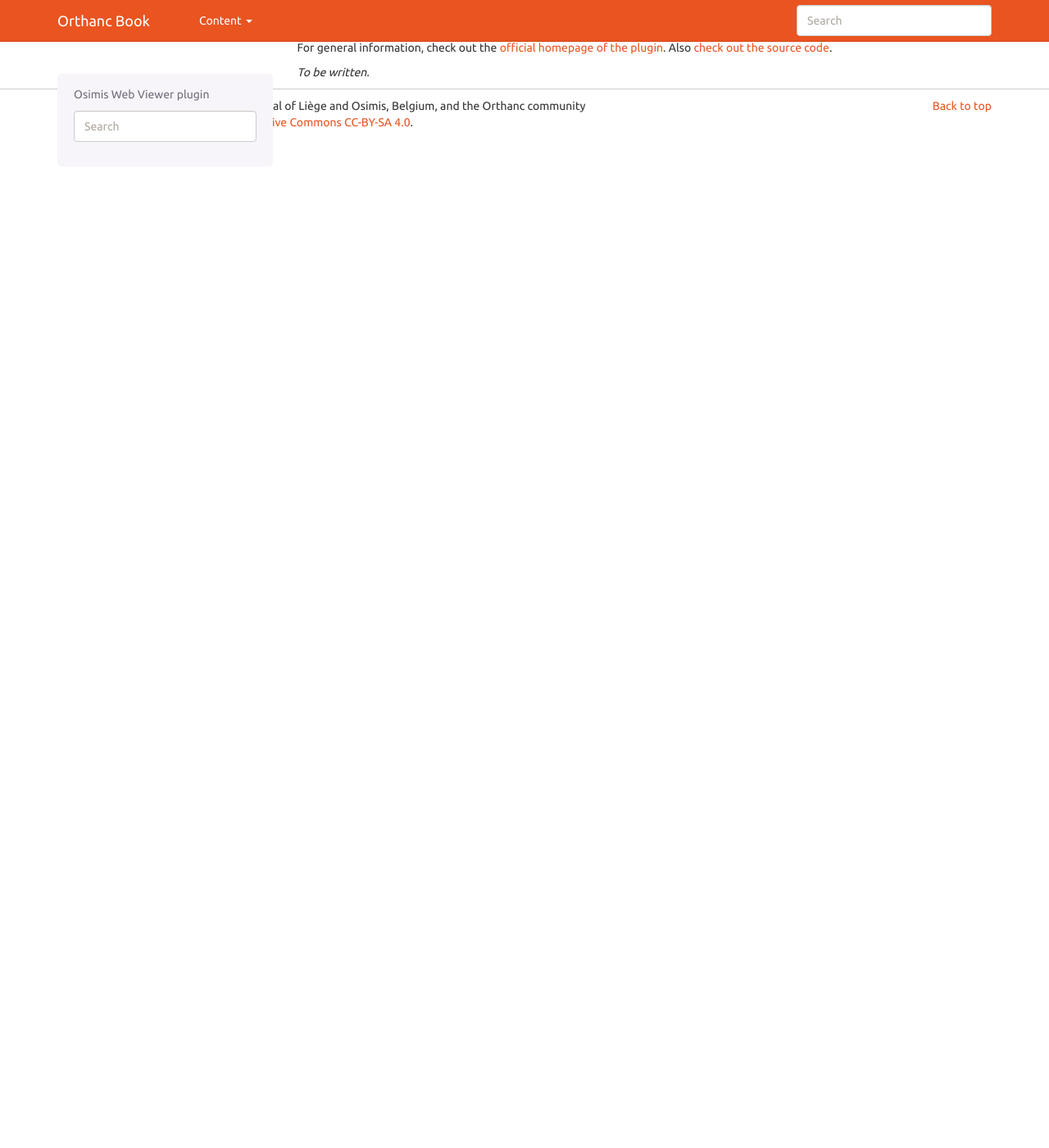
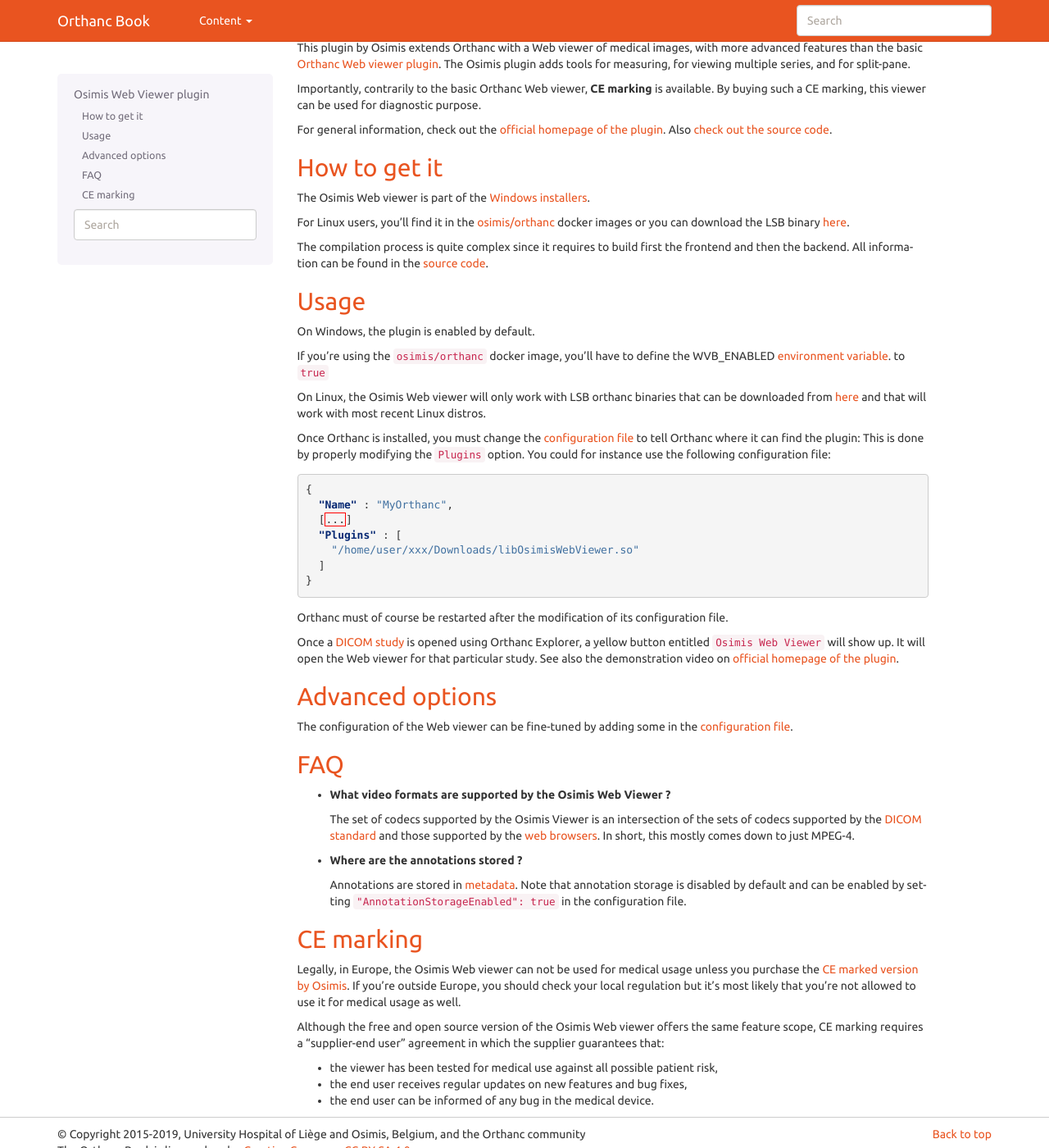
Before and after one commit to orthanc-mirrors/orthanc-book, a Sphinx documentation site: the page built from Sphinx/source/plugins/osimis-webviewer.rst, in a window 1280 px wide and 1400 px high, scrolled down 270 px. Shown: the whole window at 82% size. Built offline with Sphinx 7.4.7, drawn with Linux system fonts in a browser that asks for light colours; before the commit the page ends 900 px from its top, so only the background shows below that; some of the changed text lies outside the part shown.

Commit message:
osimis-webviewer doc

```diff
--- a/Sphinx/source/plugins/osimis-webviewer.rst
+++ b/Sphinx/source/plugins/osimis-webviewer.rst
@@ -21,4 +21,98 @@
 Also `check out the source code
 <https://bitbucket.org/osimis/osimis-webviewer-plugin>`__.
 
-*To be written.*
+
+How to get it
+-------------
+
+The Osimis Web viewer is part of the `Windows installers
+<https://www.orthanc-server.com/download-windows.php>`__.
+
+For Linux users, you'll find it in the `osimis/orthanc <https://hub.docker.com/repository/docker/osimis/orthanc>`__
+docker images or you can download the LSB binary `here <http://orthanc.osimis.io/lsb/plugin-osimis-webviewer/releases/1.3.1/libOsimisWebViewer.so>`__.
+
+The compilation process is quite complex since it requires to build
+first the frontend and then the backend.  All information can be found
+in the `source code
+<https://bitbucket.org/osimis/osimis-webviewer-plugin>`__.
+
+
+Usage
+-----
+
+.. highlight:: json
+
+On Windows, the plugin is enabled by default.
+
+If you're using the ``osimis/orthanc`` docker image, you'll have
+to define the WVB_ENABLED `environment variable <https://osimis.atlassian.net/wiki/spaces/OKB/pages/26738689/How+to+use+osimis+orthanc+Docker+images#Howtouseosimis/orthancDockerimages?-OsimisWebViewer>`__.
+to ``true``
+
+On Linux, the Osimis Web viewer will only work with LSB orthanc binaries
+that can be downloaded from `here <https://lsb.orthanc-server.com/>`__ and
+that will work with most recent Linux distros.
+
+Once Orthanc is installed, you must change the :ref:`configuration file
+<configuration>` to tell Orthanc where it can find the plugin: This is
+done by properly modifying the ``Plugins`` option. You could for
+instance use the following configuration file::
+
+  {
+    "Name" : "MyOrthanc",
+    [...]
+    "Plugins" : [
+      "/home/user/xxx/Downloads/libOsimisWebViewer.so"
+    ]
+  }
+
+.. highlight:: text
+
+Orthanc must of course be restarted after the modification of its
+configuration file.
+
+Once a :ref:`DICOM study <model-world>` is opened using Orthanc
+Explorer, a yellow button entitled ``Osimis Web Viewer`` will show
+up. It will open the Web viewer for that particular study.  See also
+the demonstration video on `official homepage of the plugin
+<https://www.orthanc-server.com/static.php?page=osimis-web-viewer>`__.
+
+Advanced options
+----------------
+
+.. highlight:: json
+
+The configuration of the Web viewer can be fine-tuned by adding some in
+the `configuration file <https://bitbucket.org/osimis/osimis-webviewer-plugin/src/master/doc/default-configuration.json>`__.
+
+FAQ
+---
+
+- **What video formats are supported by the Osimis Web Viewer ?**
+
+  The set of codecs supported by the Osimis Viewer is an intersection of the sets of codecs supported by
+  the `DICOM standard <http://dicom.nema.org/medical/dicom/current/output/chtml/part05/PS3.5.html>`__
+  and those supported by the `web browsers <https://developer.mozilla.org/en-US/docs/Web/HTML/Supported_media_formats>`__.
+  In short, this mostly comes down to just MPEG-4.
+
+- **Where are the annotations stored ?**
+
+  Annotations are stored in :ref:`metadata <metadata>`.  Note that annotation
+  storage is disabled by default and can be enabled by setting ``"AnnotationStorageEnabled": true``
+  in the configuration file.
+
+
+
+CE marking
+----------
+
+Legally, in Europe, the Osimis Web viewer can not be used for medical usage unless you
+purchase the `CE marked version by Osimis <https://www.osimis.io/en/products/orthanc-plugins/osimis-viewer-pro.html>`__.
+If you're outside Europe, you should check your local regulation but it's most likely
+that you're not allowed to use it for medical usage as well.
+
+Although the free and open source version of the Osimis Web viewer offers the same feature scope,
+CE marking requires a "supplier-end user" agreement in which the supplier guarantees that:
+
+- the viewer has been tested for medical use against all possible patient risk,
+- the end user receives regular updates on new features and bug fixes,
+- the end user can be informed of any bug in the medical device.
--- a/Sphinx/source/plugins/webviewer.rst
+++ b/Sphinx/source/plugins/webviewer.rst
@@ -1,8 +1,8 @@
 .. _webviewer:
 
 
-Web Viewer plugin
-=================
+Orthanc Web Viewer plugin
+=========================
 
 .. contents::
 
```
Also changed, not shown: Sphinx/source/faq/viewers.rst (+4 -4 lines).
